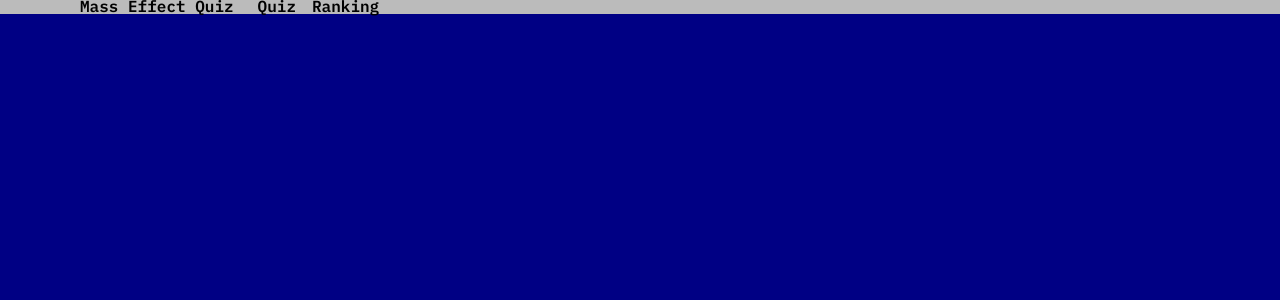
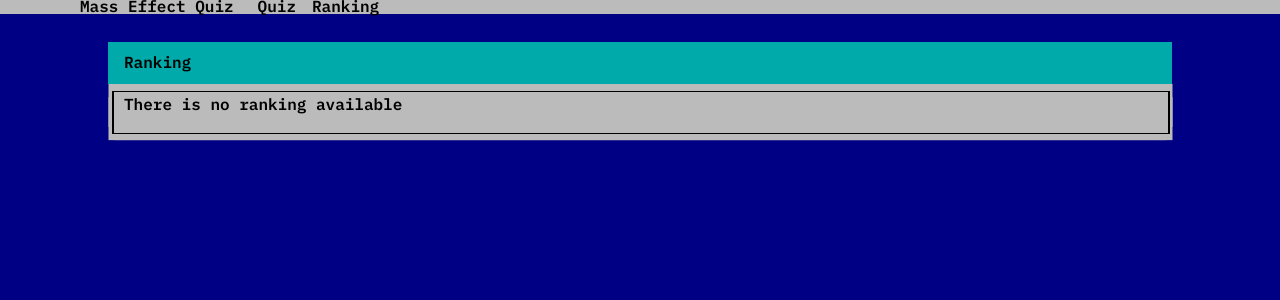
Before and after one commit to Mia-Salazar/quiz, a React (Create React App) app: page /ranking in a window 1280 px wide. Shown: the top 300 px of the page. Built offline with nearby package versions, Linux system fonts and the light colour scheme.

Commit message:
Add ranking

```diff
--- a/src/App.jsx
+++ b/src/App.jsx
@@ -7,6 +7,7 @@
 import useInitialState from './app/hooks/useInitialState';
 import Home from './app/page/Home';
 import FinalScore from './app/page/FinalScore';
+import Ranking from './app/page/Ranking';
 
 function App() {
   const initialState = useInitialState();
@@ -16,7 +17,8 @@
         <Navbar />
         <Routes>
           <Route path='/' element={<Home />} />
-          <Route path='/score/:id' element={<FinalScore />} />
+          <Route path='/ranking' element={<Ranking />} />
+          <Route path='/ranking/:id' element={<FinalScore />} />
         </Routes>
       </BrowserRouter>
     </AppContext.Provider>
--- a/src/app/components/Question.jsx
+++ b/src/app/components/Question.jsx
@@ -35,7 +35,7 @@
         if(number >= 10) {
             const lastOne = {...data, answers: newAnswers}
             addNewScore(lastOne);
-            navigate(`/score/${data.id}`);
+            navigate(`/ranking/${data.id}`);
         }
     }
 
--- /dev/null
+++ b/src/app/components/RankingList.jsx
@@ -0,0 +1,22 @@
+import React from 'react';
+
+const RankingList = ({list}) => {
+    console.log(list)
+    return (
+        <div className="bs-component">
+            <div className="jumbotron">
+                <ul className="list-group">
+                    {list.map((element, index) => (
+                        <li className="list-group-item d-flex justify-content-between align-items-center" key={index}>
+                            {element.user}
+                            <span className="badge badge-primary badge-pill">{element.score}</span>
+                        </li>
+                    ))}
+
+                </ul>
+            </div>
+        </div>
+    );
+}
+
+export default RankingList;
--- /dev/null
+++ b/src/app/page/Ranking.jsx
@@ -0,0 +1,43 @@
+import React, { useContext } from 'react';
+
+import Container from '../components/Container';
+import RankingList from '../components/RankingList';
+import AppContext from '../context/AppContext';
+
+const Ranking = () => {
+    const { state } = useContext(AppContext);
+    const orderElements = (a, b) => {
+        if ( a.score < b.score ){
+            return 1;
+        }
+        if ( a.score > b.score ){
+            return -1;
+        }
+            return 0;
+    }
+    const rankingOrdered = state.ranking.sort(orderElements);
+    console.log(rankingOrdered, 'order')
+
+    return (
+        <Container>
+            <div className="page-header">
+                <h1 id="containers">Ranking</h1>
+            </div>
+            {rankingOrdered.length > 0 &&
+                <RankingList list={rankingOrdered}/>
+            }
+            {(!rankingOrdered || rankingOrdered.length === 0) &&
+                (
+                    <div className="bs-component">
+                        <div className="jumbotron">
+                            <p>There is no ranking available</p>
+                        </div>
+                    </div>
+                )
+            }
+
+        </Container>
+    );
+}
+
+export default Ranking;
```
